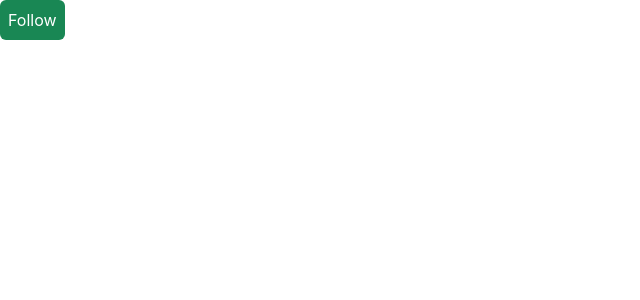
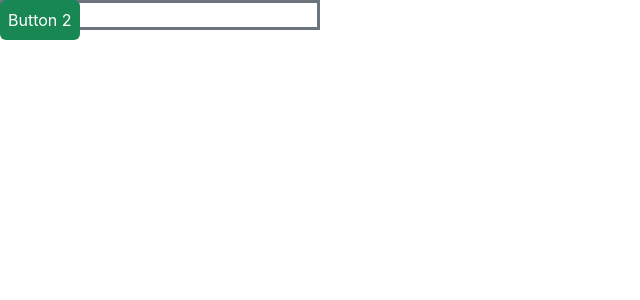
Before and after one commit to Ali-Alahdal/Miss, a React (Create React App) app: page / in a window 1280 px wide. Shown: the top 300 px of the page, without its empty margins (0-640 px from the left). Built offline with nearby package versions, Linux system fonts and the light colour scheme.

Commit message:
Button Holder, Consloe.Log

```diff
--- /dev/null
+++ b/src/components/ButtonComponents/ButtonHolder.js
@@ -0,0 +1,39 @@
+import { useEffect, useRef, useState } from "react";
+
+function ButtonHolder(props) {
+    const refDiv = useRef(null)
+    const [position , setPosition] = useState()
+    const [child , setChild] = useState(props.childPosition)
+
+
+    useEffect(()=>{
+        setChild(props.childPosition);
+        function deced ()
+        {
+            if(child)
+                {
+                    const current = refDiv.current;
+                    if(child.x <= current.offsetLeft + current.offsetWidth - 10 && child.y <=  current.offsetTop + current.offsetHeight - 10  ){
+                         console.log("works" );
+                    }
+                }
+        }
+        console.log( refDiv);
+
+            deced()
+
+
+    },[position,props.childPosition,child,refDiv]);
+
+    return (
+        <>
+            <div ref={refDiv}   className="w-25 border border-3 border-secondary">
+ d
+            </div>
+
+
+        </>
+      );
+}
+
+export default ButtonHolder;
--- /dev/null
+++ b/src/components/ButtonComponents/MoveableButton.js
@@ -0,0 +1,51 @@
+import { useState, useEffect } from "react";
+
+function MoveableButton(props) {
+
+
+    //Defining States
+    const [isFollowing, setIsFollowing] = useState(false);
+    const [position, setPosition] = useState({ x: 0, y: 0 });
+
+    useEffect(() =>{
+
+        //Follow
+        function follow(e){
+          if(isFollowing)
+            {
+              setPosition({ x :  e.clientX - 30 , y : e.clientY - 15 });
+            }else{
+              setPosition({ x :  position.x  , y : position.y });
+            }
+      }
+
+
+        // Listen to the mouse of the user
+        window.addEventListener("mousemove" ,  follow );
+        window.addEventListener("mouseup",  clickMouseUp );
+
+
+    },[isFollowing])
+
+
+    //Methods to Listen to the user
+    function clickMouseDown()
+    {
+     setIsFollowing(true)
+
+    }
+    function clickMouseUp()
+    {
+      setIsFollowing(false);
+
+    }
+
+
+  return (
+      // A Button With Some Style
+      <button ref={props.ref} name={props.name}  onPointerDown={clickMouseDown} onPointerUp={clickMouseUp}   style={{top:position.y,left:position.x}}  className="bg-success border-0 m-auto text-white p-2 rounded-2 position-absolute" >{props.text} </button>
+
+  );
+}
+
+export default MoveableButton;
--- a/src/components/bars/MoveableButton.js
+++ /dev/null
@@ -1,54 +0,0 @@
-import React, { useState, useEffect } from "react";
-
-function MoveableButton() {
-
-  const [isFollowing, setIsFollowing] = useState(false);
-  const [position, setPosition] = useState({ x: 0, y: 0 });
-
-  useEffect(() =>{
-
-
-    function follow(e){
-      if(isFollowing)
-        {
-         setPosition({ x :  e.clientX - 30 , y : e.clientY - 15 });
-
-        }else{
-
-            setPosition({ x :  position.x  , y : position.y });
-
-
-        }
-    }
-
-
-      // Listen to the mouse of the user
-      window.addEventListener("mousemove" ,  follow );
-      window.addEventListener("mouseup",  clickMouseUp );
-
-
-  },[isFollowing])
-
-
-    //Methods to Listen to the user
-
-    function clickMouseDown()
-    {
-     setIsFollowing(true)
-
-    }
-    function clickMouseUp()
-    {
-      setIsFollowing(false);
-
-    }
-
-
-  return (
-    <>
-        <button  onPointerDown={clickMouseDown} onPointerUp={clickMouseUp}   style={{top:position.y,left:position.x}}  className="bg-success border-0 m-auto text-white p-2 rounded-2 position-absolute" >Follow </button>
-     </>
-  );
-}
-
-export default MoveableButton;
--- a/src/components/pages/Main.js
+++ b/src/components/pages/Main.js
@@ -1,10 +1,30 @@
-import { Link } from "react-router-dom";
-import MoveableButton from "../bars/MoveableButton";
+import { useEffect, useRef, useState } from "react";
+import ButtonHolder from "../ButtonComponents/ButtonHolder";
+import MoveableButton from "../ButtonComponents/MoveableButton";
+
 function Main() {
+    const refChild = useRef(null);
+    const [childPosition , setChildPosition] = useState();
+    useEffect(()=>{
+        function track()
+        {
+            // const ch = window.document.getElementsByName("c1");
+            // console.log(ch[0].offsetTop, ch[0].offsetLeft);
+            console.log(refChild.current.children[0].offsetLeft , refChild.current.children[0].offsetTop);
+            setChildPosition({ x : refChild.current.children[0].offsetLeft , y : refChild.current.children[0].offsetTop  })
+        }
+
+
+        window.addEventListener('mouseup' , track)
+    },[refChild])
     return ( <>
-        <div className="w-100">
-            <MoveableButton />
+        <div className="position-relative w-100">
+            {/* <MoveableButton text={"Button 1"} /> */}
+            <div ref={refChild}>
+             <MoveableButton  text={"Button 2"} name={"c1"} />
+            </div>
 
+            <ButtonHolder childPosition={childPosition}  />
         </div>
 
     </> );
```
